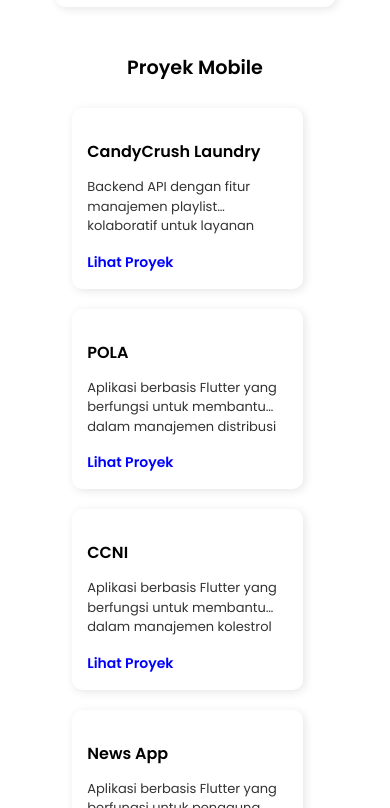
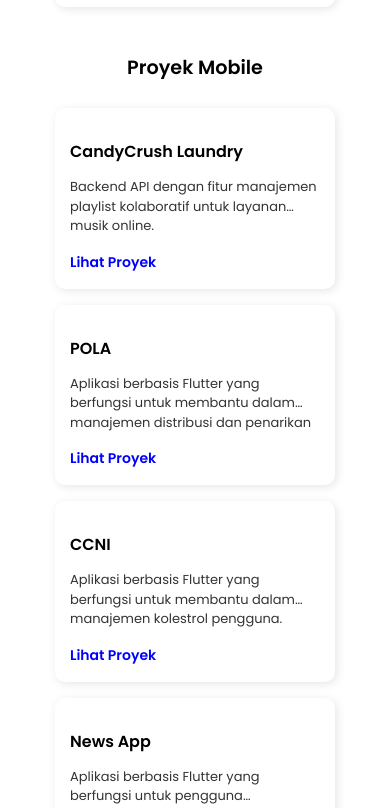
Before and after one commit to PumaSgnd/my-portfolio, a React (Create React App) app: page / in a window 390 px wide. Shown: the part 1256-2064 px from the top of the page. Built offline with nearby package versions, Linux system fonts and the light colour scheme.

Commit message:
Update ProjectsMobile.css

```diff
--- a/src/css/ProjectsMobile.css
+++ b/src/css/ProjectsMobile.css
@@ -71,21 +71,21 @@
   .projectsmobile-container {
     display: flex;
     flex-direction: row;
+    gap: 16px;
     overflow-x: auto;
+    padding: 10px 20px;
     scroll-snap-type: x mandatory;
-    scroll-padding: 0 20px;
-    padding: 10px 20px;
     -webkit-overflow-scrolling: touch;
   }
 
   .projectsmobile-card {
-    flex: 0 0 60%;
-    min-width: 60%;
-    margin-right: 15px;
+    flex: 0 0 auto;
+    width: 60%;
+    min-width: 250px;
+    background-color: #fff;
+    border-radius: 10px;
     padding: 15px;
-    border-radius: 10px;
     scroll-snap-align: start;
-    background-color: #fff;
     box-shadow: 2px 2px 10px rgba(0, 0, 0, 0.1);
     transition: transform 0.2s ease-in-out;
   }
```
